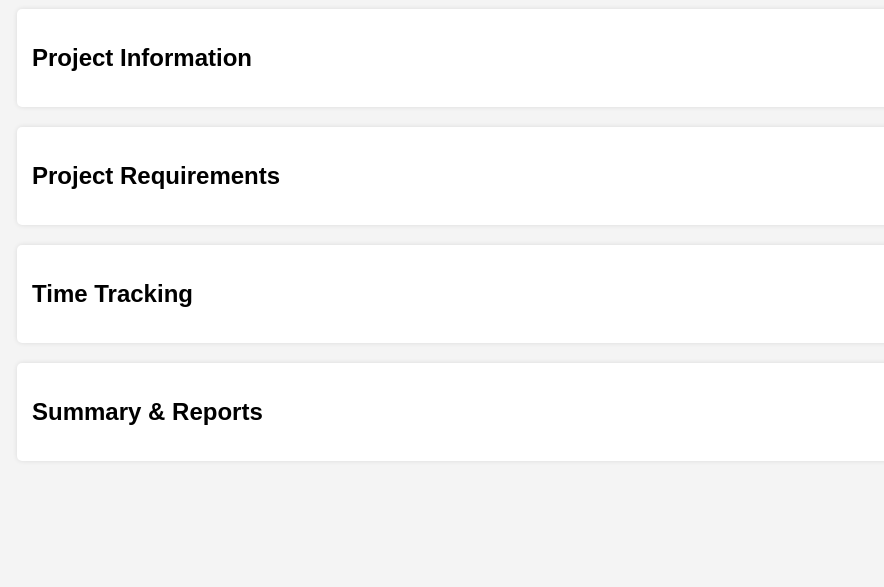
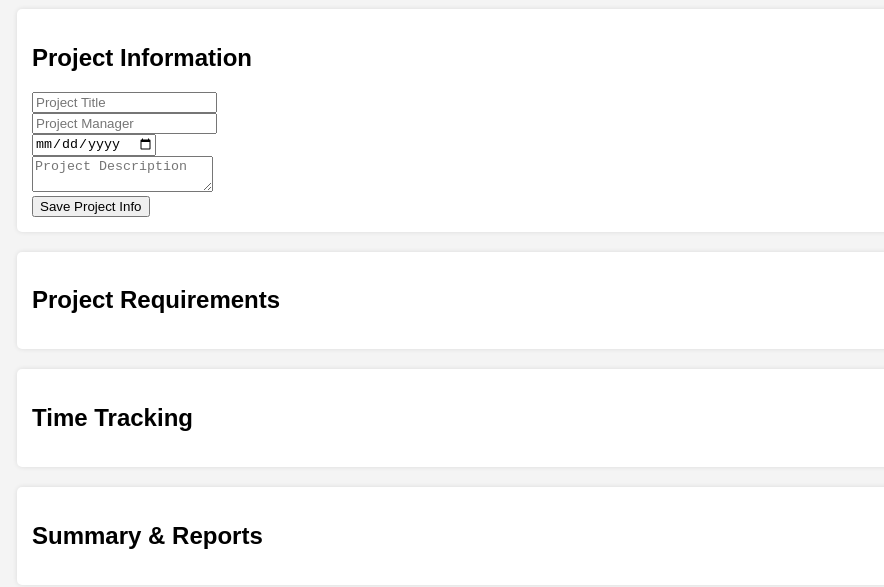
Before and after one commit to Pingra11/Group3_ProjectManagementSystem., a plain HTML site: page index.html in a window 1280 px wide. Shown: the part 99-686 px from the top of the page, without its empty margins (3-887 px from the left). Drawn offline with Linux system fonts and the light colour scheme; files that its build step writes are made by us from their sources; files whose address does not match are found by name.

Commit message:
Update index.html

```diff
--- a/index.html
+++ b/index.html
@@ -13,21 +13,32 @@
 
   <main>
     <section id="project-info">
+
       <h2>Project Information</h2>
-      <!-- Inputs will go here -->
+
+      <input type="text" id="title" placeholder="Project Title"><br>
+      <input type="text" id="manager" placeholder="Project Manager"><br>
+      <input type="date" id="dueDate"><br>
+      <textarea id="description" placeholder="Project Description"></textarea><br>
+      <button onclick="saveProjectInfo()">Save Project Info</button>
+      <div id="project-display"></div>
+
     </section>
 
     <section id="requirements">
+
       <h2>Project Requirements</h2>
       <!-- Requirement input/display -->
     </section>
 
     <section id="time-tracking">
+
       <h2>Time Tracking</h2>
       <!-- Log time by task and user -->
     </section>
 
     <section id="reporting">
+
       <h2>Summary & Reports</h2>
       <!-- charts ot tables (Infomration) -->
     </section>
```
